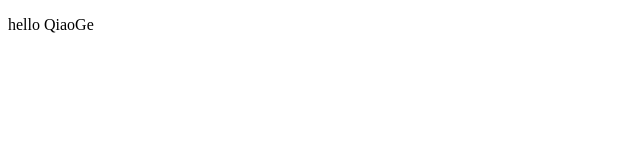
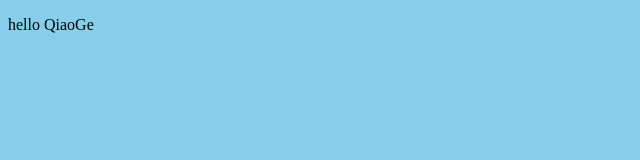
Before and after one commit to davafernands/davafernands.github.io, a plain HTML site: page index.html in a window 1280 px wide. Shown: the whole page, without its empty margins (0-640 px from the left). Drawn offline with Linux system fonts and the light colour scheme.

Commit message:
Update index.html

```diff
--- a/index.html
+++ b/index.html
@@ -7,7 +7,7 @@
       body{
         height: 100vh;
         width: 100vw;
-        background: skyblude;
+        background: skyblue;
       }
     </style>
   </head>
```
